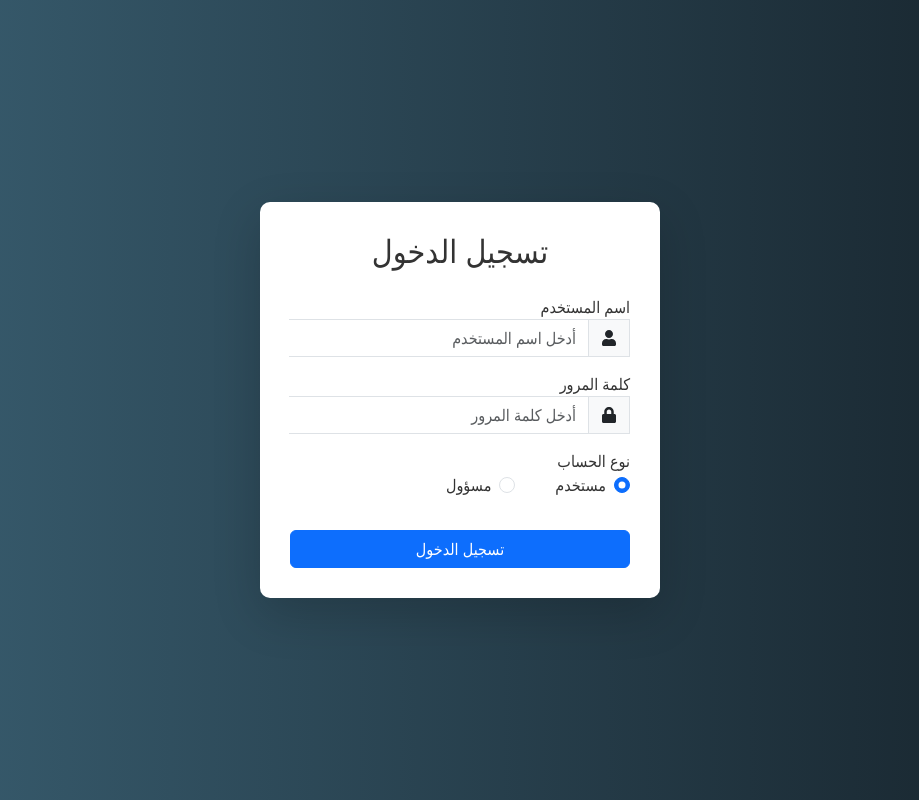
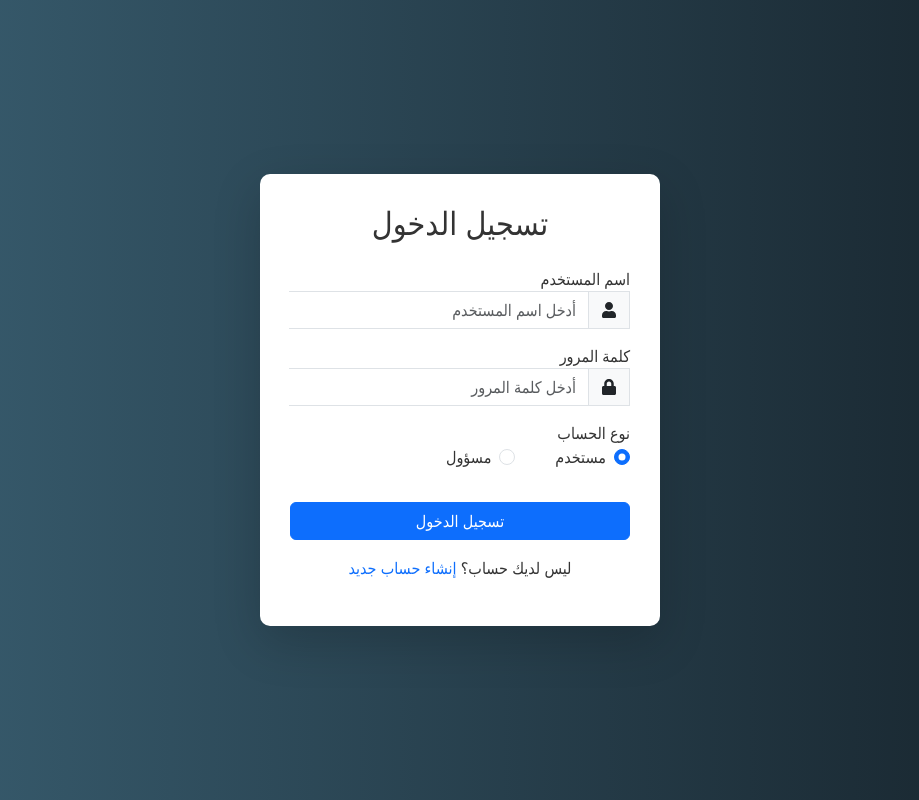
Before and after one commit to AhmadAlhjje/Real_Estate, a React (Vite) app: page /login in a window 1280 px wide. Shown: the whole page, without its empty margins (180-1099 px from the left). Built offline with nearby package versions, Linux system fonts and the light colour scheme.

Commit message:
edit login

```diff
--- a/src/pages/Login/Login.jsx
+++ b/src/pages/Login/Login.jsx
@@ -1,5 +1,5 @@
 import React, { useState } from "react";
-import { useNavigate } from "react-router-dom";
+import { useNavigate,Link } from "react-router-dom";
 import { FaUser, FaLock } from "react-icons/fa";
 import { loginUser, loginAdmin } from "../../api/UserApi";
 import "./Login.css";
@@ -117,6 +117,14 @@ const Login = () => {
           {/* زر تسجيل الدخول */}
           <button type="submit" className="btn btn-primary w-100 mt-3">تسجيل الدخول</button>
         </form>
+
+        {/* نص "إنشاء حساب جديد" مع رابط إلى صفحة التسجيل */}
+        <p className="text-center mt-3">
+          ليس لديك حساب؟{" "}
+          <Link to="/register" className="text-primary text-decoration-none">
+            إنشاء حساب جديد
+          </Link>
+        </p>
       </div>
     </div>
   );
```
